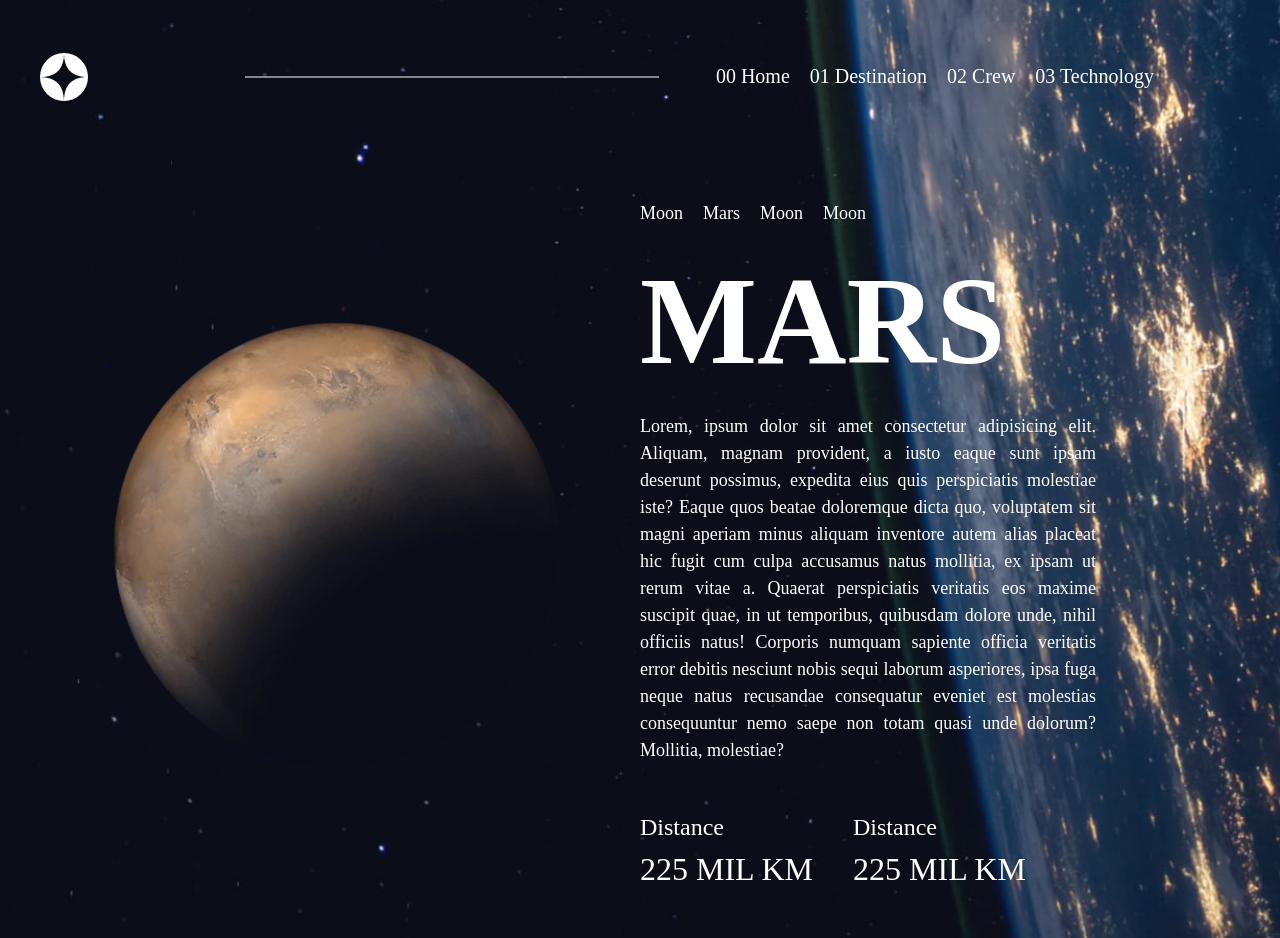
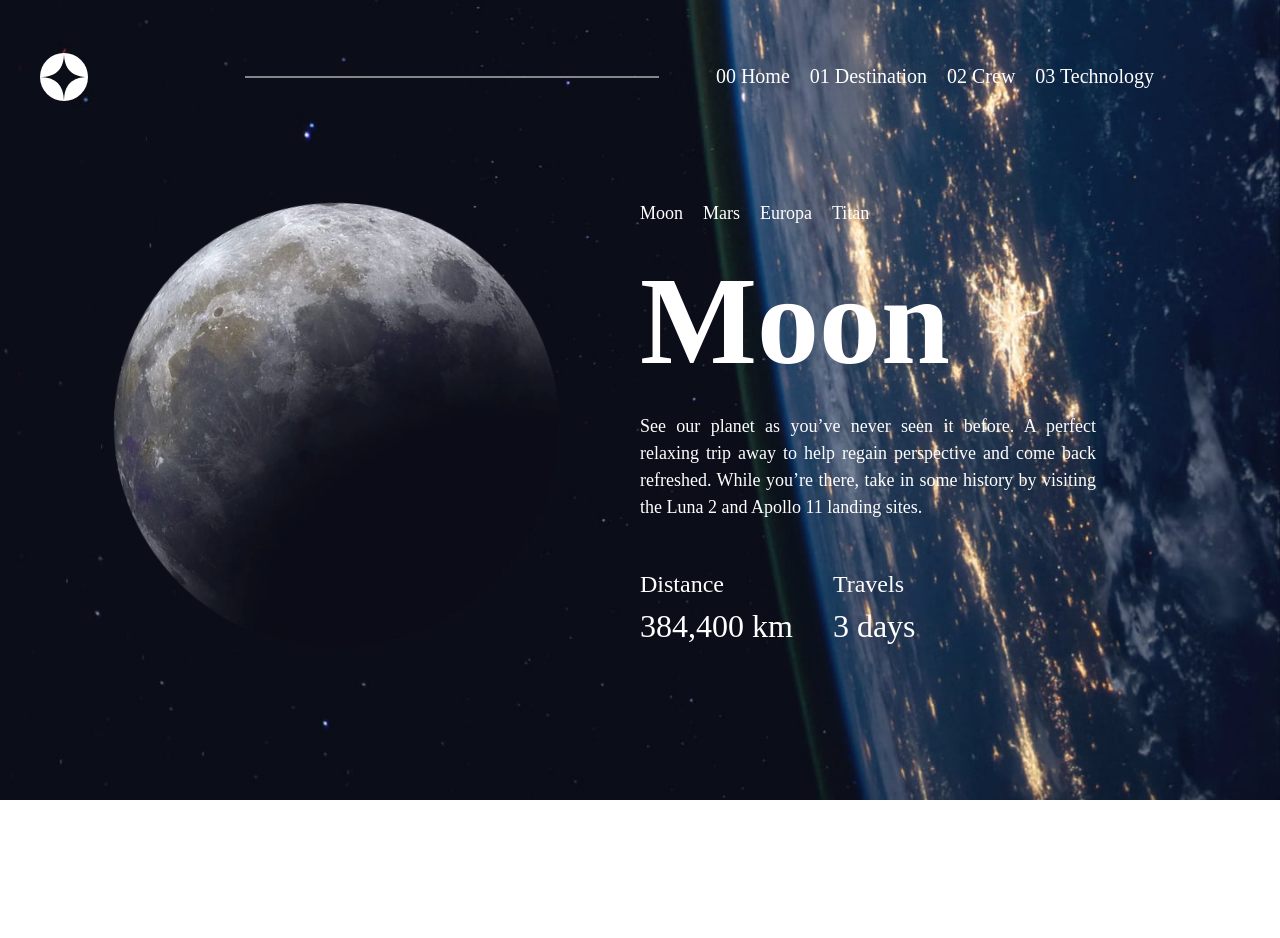
Before and after one commit to EufranioDiogo/nasa-space-website, a plain HTML site: page html/destination-europa.html in a window 1280 px wide. After the commit the page ends 800 px from the top, so only its background shows below. Drawn offline with Linux system fonts and the light colour scheme.

Commit message:
feat: implementing js in destination page

```diff
--- a/html/destination-europa.html
+++ b/html/destination-europa.html
@@ -62,8 +62,8 @@
               <ul class="controller-container">
                 <li class="controller-container--planet-option">Moon</li>
                 <li class="controller-container--planet-option">Mars</li>
-                <li class="controller-container--planet-option">Moon</li>
-                <li class="controller-container--planet-option">Moon</li>
+                <li class="controller-container--planet-option">Europa</li>
+                <li class="controller-container--planet-option">Titan</li>
               </ul>
             </div>
 
@@ -91,15 +91,15 @@
                 <div class="planet-info--more-about-container">
                   <h3 class="planet-info--more-about--label">Distance</h3>
 
-                  <span class="planet-info--more-about--value">
+                  <span class="planet-info--more-about--value planet-info--more-about--value--distance">
                     225 MIL KM
                   </span>
                 </div>
 
                 <div class="planet-info--more-about-container">
-                  <h3 class="planet-info--more-about--label">Distance</h3>
+                  <h3 class="planet-info--more-about--label">Travels</h3>
 
-                  <span class="planet-info--more-about--value">
+                  <span class="planet-info--more-about--value planet-info--more-about--value--travel">
                     225 MIL KM
                   </span>
                 </div>
@@ -109,5 +109,7 @@
         </div>
       </div>
     </div>
+
+    <script src="./../js/destination.js"></script>
   </body>
 </html>
--- /dev/null
+++ b/js/destination.js
@@ -0,0 +1,52 @@
+let planets = null;
+
+const updateFront = (planetFounded) => {
+  const planetImageElement = document.querySelector(".planet-img");
+  const planetNameElement = document.querySelector(".planet-name");
+  const planetAboutElement = document.querySelector(".planet-about");
+  const planetMoreAboutDistance = document.querySelector(
+    ".planet-info--more-about--value--distance"
+  );
+  const planetMoreAboutTravel = document.querySelector(
+    ".planet-info--more-about--value--travel"
+  );
+
+  planetImageElement.src = planetFounded.images.webp;
+  planetNameElement.innerText = planetFounded.name;
+  planetAboutElement.innerText = planetFounded.description;
+  planetMoreAboutDistance.innerText = planetFounded.distance;
+  planetMoreAboutTravel.innerHTML = planetFounded.travel;
+};
+
+const getInfoAboutPlanet = (planetName) => {
+  planetName = planetName.toLowerCase();
+
+  const planetsFounded = planets.filter(
+    (planet) => planet.name.toLowerCase() === planetName
+  );
+
+  if (planetsFounded.length !== 0) {
+    updateFront(planetsFounded[0]);
+  }
+};
+
+const getAllPlanets = () => {
+  fetch("../json/data.json")
+    .then((response) => response.json())
+    .then((data) => {
+      planets = data.destinations;
+
+      getInfoAboutPlanet(planets[0].name)
+    })
+    .catch((error) => console.log(error));
+};
+
+getAllPlanets();
+
+document
+  .querySelectorAll(".controller-container--planet-option")
+  .forEach((element) => {
+    element.addEventListener("click", (e) => {
+      getInfoAboutPlanet(e.target.innerText)
+    });
+  });
```
